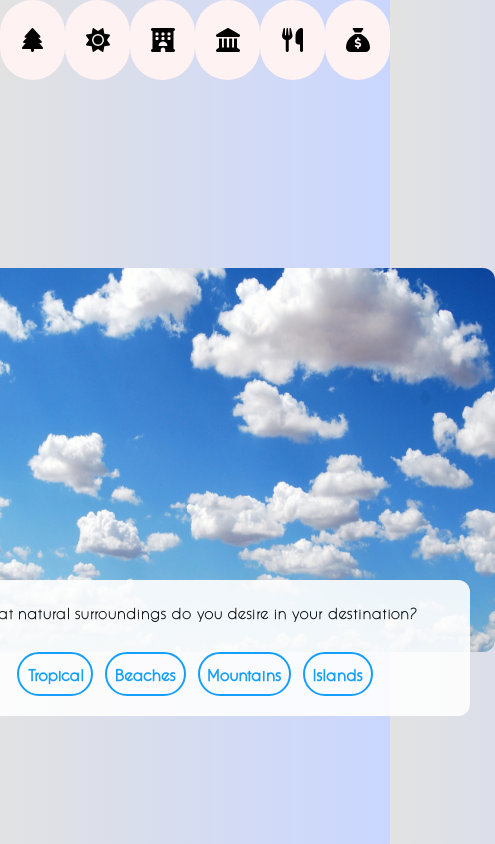
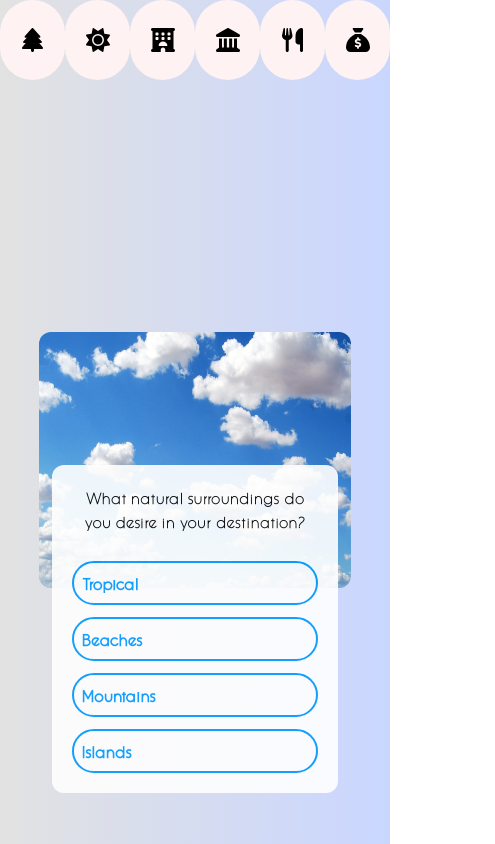
Before and after one commit to Elyes3/MapMinds, a React (Create React App) app: page / in a window 390 px wide. Shown: the whole page, 495 px wide, since content can reach past the window. Built offline with nearby package versions, Linux system fonts and the light colour scheme.

Commit message:
RESPONSIVENESS

```diff
--- a/src/App.css
+++ b/src/App.css
@@ -6,3 +6,20 @@
   transition-delay: 0.3s;
     transition-duration: 0.5s;
 }
+.bottom{
+  bottom:-20%
+}
+@media only screen and (max-width: 768px) {
+  div[data-bottom="4"] {
+    bottom:-80%
+}
+  div[data-bottom="3"]{
+    bottom:-60%
+}
+  div[data-bottom="2"]{
+  bottom:-50%
+}
+div[data-bottom="0"]{
+  bottom:-20%
+}
+}
--- a/src/components/Chips.tsx
+++ b/src/components/Chips.tsx
@@ -38,7 +38,7 @@ export default function Chips({
       }}
       onHoverEnd={() => setIsWavy(false)}
       className={
-        'p-2 relative border-2 rounded-full cursor-pointer overflow-hidden font-bold z-5 border-[#0099ff] text-[#0099ff]'
+        'p-2 relative border-2 rounded-full cursor-pointer overflow-hidden font-bold z-5 md:w-fit w-full border-[#0099ff] text-[#0099ff]'
       }
       onClick={() => {
         if (selectedItem !== choice)
@@ -49,7 +49,7 @@ export default function Chips({
       <motion.div
         initial={{ y: 0 }}
         animate={{
-          y: isWavy || selectedItem === choice ? '-4.5rem' : 0,
+          y: isWavy || selectedItem === choice ? '-8.5rem' : 0,
         }}
         transition={{
           duration: 0.5,
@@ -64,7 +64,7 @@ export default function Chips({
             d="M0,192L40,181.3C80,171,160,149,240,165.3C320,181,400,235,480,256C560,277,640,267,720,229.3C800,192,880,128,960,96C1040,64,1120,64,1200,80C1280,96,1360,128,1400,144L1440,160L1440,320L1400,320C1360,320,1280,320,1200,320C1120,320,1040,320,960,320C880,320,800,320,720,320C640,320,560,320,480,320C400,320,320,320,240,320C160,320,80,320,40,320L0,320Z"
           ></path>
         </svg>
-        <div className="h-16 w-full relative bottom-1 bg-[#0099ff]"></div>
+        <div className="h-48 w-full relative bottom-1 bg-[#0099ff]"></div>
       </motion.div>
     </motion.div>
   );
--- a/src/components/DestinationDetailsCard.tsx
+++ b/src/components/DestinationDetailsCard.tsx
@@ -73,17 +73,17 @@ export default function DestinationDetailsCard({
     },
   };
   return (
-    <div
+    <motion.div
       className="h-full flex justify-center items-center"
-      style={{ width: '600px' }}
+      style={{ width: '80vw' }}
     >
       <div className="h-full flex overflow-hidden" style={{ width: '100%' }}>
         <div
           style={{
-            width: 100 * 6 + '%',
+            width: 80 * 6 + 'vw',
             display: 'flex',
             height: '100%',
-            transform: `translateX(${-(itemNumber * 600)}px)`,
+            transform: `translateX(${-(itemNumber * 80)}vw)`,
             alignItems: 'center',
             justifyContent: 'center',
           }}
@@ -91,23 +91,23 @@ export default function DestinationDetailsCard({
           {currentCriteria.map((criteria, id) => (
             <div
               key={id}
-              className="h-96 w-full rounded-xl flex justify-center items-center relative"
+              className="h-64 md:h-96 w-full rounded-xl flex justify-center items-center relative"
               style={{
                 backgroundImage: 'url("' + criteria + '")',
                 backgroundSize: 'cover',
                 backgroundRepeat: 'no-repeat',
-                width: '600px',
+                width: '80vw',
                 backgroundPosition: 'center',
               }}
             >
               <div
-                className="w-11/12 md:w-10/12 lg:w-10/12 bg-white opacity-90 p-5 rounded-xl absolute"
-                style={{ bottom: '-4rem' }}
+                className="w-11/12 md:w-10/12 lg:w-10/12 bg-white opacity-90 p-5 rounded-xl absolute bottom"
+                data-bottom={criteriaInfo.choices?.length}
               >
                 <div>
                   <h3 className="text-center">{criteriaInfo.question}</h3>
                 </div>
-                <div className="flex gap-3 justify-center items-center mt-7">
+                <div className="flex md:flex-row flex-col gap-3 justify-center items-center mt-7">
                   {criteriaInfo.type === 'static' ? (
                     criteriaInfo.choices?.map((choice) => (
                       <Chips
@@ -121,8 +121,8 @@ export default function DestinationDetailsCard({
                     <div className="flex items-end gap-5">
                       <input
                         type="range"
-                        min="1000"
-                        defaultValue="2000"
+                        min="0"
+                        defaultValue="0"
                         max="30000"
                         className="input-range"
                         onChange={(event) =>
@@ -144,6 +144,13 @@ export default function DestinationDetailsCard({
                     <motion.button
                       initial="hidden"
                       animate="visible"
+                      onClick={() => {
+
+                        changeCriteriaResponse(
+                          'criteriaNumber',
+                          itemNumber + 1,
+                        );
+                      }}
                       variants={buttonAnimation}
                       transition={{
                         duration: 0.5,
@@ -208,12 +215,6 @@ export default function DestinationDetailsCard({
                         initial="hidden"
                         animate="visible"
                         variants={span}
-                        onClick={() => {
-                          changeCriteriaResponse(
-                            'criteriaNumber',
-                            itemNumber + 1,
-                          );
-                        }}
                         transition={{
                           delay: 2,
                           duration: 0.5,
@@ -229,6 +230,6 @@ export default function DestinationDetailsCard({
           ))}
         </div>
       </div>
-    </div>
+    </motion.div>
   );
 }
```
